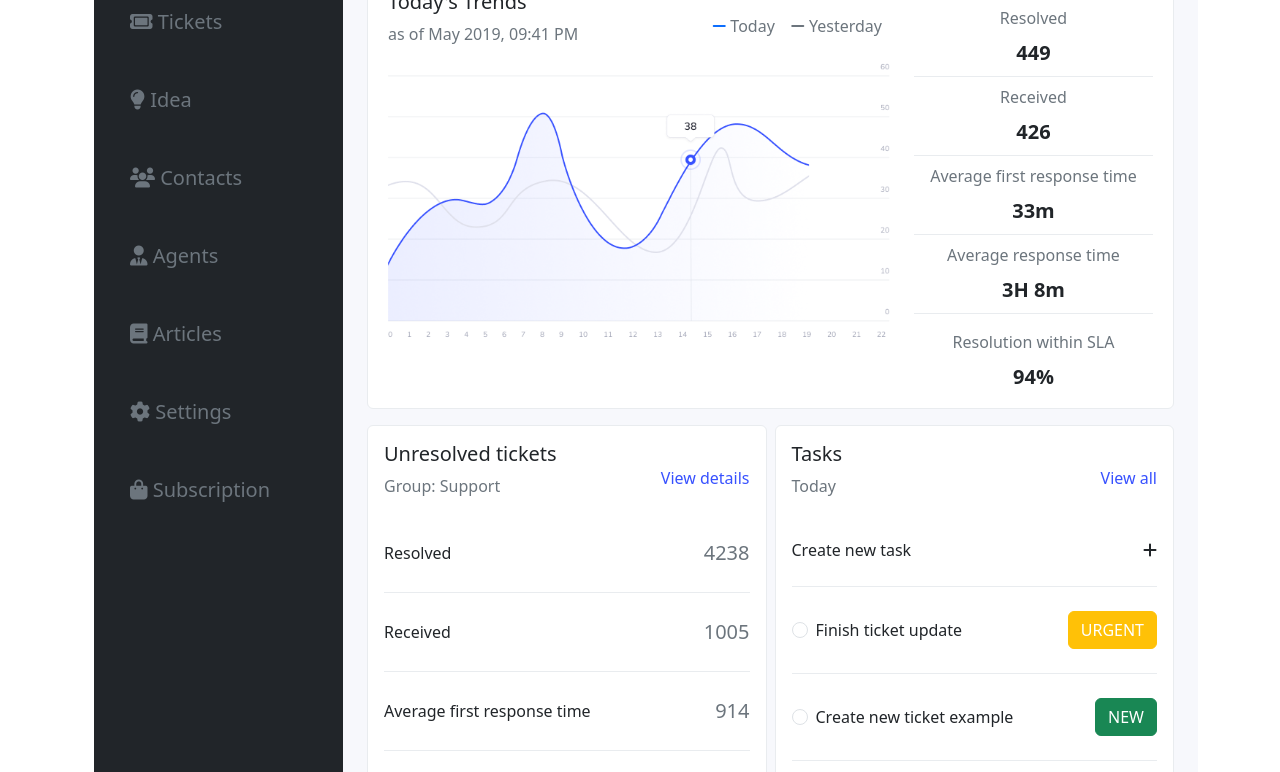
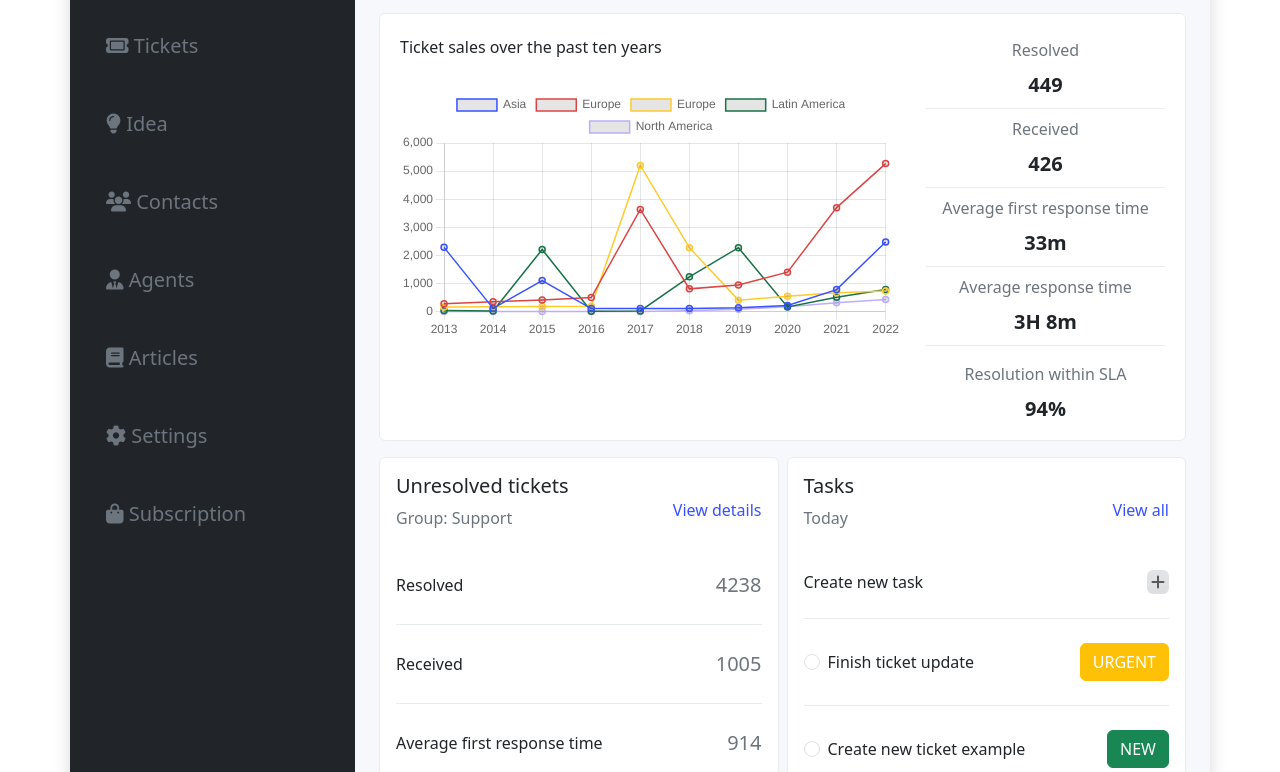
Before and after one commit to FrankieZzzzz/INM320SAA-Bootstrap, a website: page public/index.html in a window 1280 px wide. Shown: the part 247-1019 px from the top of the page. Drawn offline with nearby package versions, Linux system fonts and the light colour scheme.

Commit message:
Have fun with Chart.js

```diff
--- a/package.json
+++ b/package.json
@@ -17,6 +17,7 @@
     "sass": "^1.69.5"
   },
   "dependencies": {
-    "bootstrap": "^5.3.2"
+    "bootstrap": "^5.3.2",
+    "chart.js": "^4.4.0"
   }
 }
--- a/public/index.html
+++ b/public/index.html
@@ -13,10 +13,9 @@
   </head>
   <body>
     <main class="container">
-      <div class="row justify-content-center">
-
+      <div class="row my-lg-4 justify-content-around shadow">
         <!-- sidebar -->
-        <section class="row col-lg-3">
+        <section class="row col-lg-3 p-0">
           <!-- sidebar logo for desktop-->
           <div class="bg-dark">
             <div class="d-none d-lg-flex align-items-start p-4 px-3 mt-lg-4">
@@ -76,25 +75,24 @@
           </div>
         </section>
         <!-- all content except sidebar -->
-        <div class="row col-md-9 px-4" id="right_side_section">
+        <div class="row col-lg-9 px-4" id="right_side_section" >
           <header class="container py-4">
             <!-- mobile first header -->
             <section class="row">
               <div class="row align-items-center justify-content-between">
                 <!-- burger menu and title-->
-                <div class="col-2 d-lg-none">
+                <div class="col-2 d-lg-none p-0">
                   <button class="btn" type="button" data-bs-toggle="offcanvas" data-bs-target="#offcanvas" aria-controls="offcanvas">
                     <i class="fa-solid fa-bars fs-2"></i>
                   </button>
                 </div>
-                <h6 class="col-4 pt-3 fs-4 fs-lg-6">Overview</h6>
-                <div class="col-6 d-flex flex-row align-items-center justify-content-end">
+                <h6 class="col-4 pt-4 fs-4 fs-lg-6">Overview</h6>
+                <div class="col-6 d-flex flex-row align-items-center justify-content-end p-0">
                   <!-- search icon and notification -->
                   <div class="mx-3 border-end">
                     <img src="assets/images/search.png" alt="" class="px-3" />
                     <img src="assets/images/notification.png" alt="" class="pe-3" />
                   </div>
-
                   <!-- user icon -->
                   <img src="assets/images/photo.png" alt="" />
                 </div>
@@ -130,30 +128,17 @@
           <!-- second section for chat bar -->
           <section class="container my-3">
             <div class="row border border-light-subtle rounded px-2 bg-white">
-              <!-- ******************************** -->
-              <!-- question: why the section width is bigger than others -->
-              <div class="col-12 col-md-8">
-                <div class="d-flex align-items-center justify-content-between pt-3 pt-lg-2">
+              <div class="col-12 col-lg-8">
+                <div class="d-flex align-items-center justify-content-between py-4 pt-lg-4">
                   <div>
-                    <h3 class="fs-5">Today's Trends</h3>
-                    <p class="fs-6 text-secondary">as of May 2019, 09:41 PM</p>
-                  </div>
-                  <div class="d-flex text-secondary">
-                    <div class="px-2">
-                      <span><i class="fa-solid fa-minus text-primary"></i></span>
-                      <span class="fs-6">Today</span>
-                    </div>
-                    <div class="px-2">
-                      <span><i class="fa-solid fa-minus"></i></span>
-                      <span class="fs-6">Yesterday</span>
-                    </div>
+                    <h3 class="fs-6">Ticket sales over the past ten years</h3>
                   </div>
                 </div>
                 <!-- chat bar -->
-                <img src="assets/images/full graph.png" alt="" class="w-100" />
+                <canvas id="myChart"></canvas>
+                <!-- <img src="assets/images/full graph.png" alt="chart-graphic" class="w-100" /> -->
               </div>
-              <!-- ******************************** -->
-              <!-- question: How to make the border-start disppear on mobile but show on large window size -->
+
               <div class="col-12 col-lg-4 text-center mt-3">
                 <div class="border-bottom border-light-subtle py-2">
                   <div class="fs-6 text-secondary">Resolved</div>
@@ -176,8 +161,6 @@
                   <div class="pt-2 small-number font-weight">94%</div>
                 </div>
               </div>
-              <!-- find a time to install chart.js-->
-              <!-- <canvas id="myChart"></canvas> -->
             </div>
           </section>
           <!-- second section for Unresolved tickets and tasks-->
@@ -225,7 +208,7 @@
                 <div class="col-12">
                   <div class="border-bottom border-light-subtle py-4 d-flex align-items-center justify-content-between">
                     <div class="fs-6">Create new task</div>
-                    <i class="fa-solid fa-plus"></i>
+                    <i class="fa-solid fa-plus bg-secondary rounded-2 bg-gradient p-1 opacity-75" style="--bs-bg-opacity: .3;"></i>
                   </div>
                   <div class="border-bottom border-light-subtle py-4 d-flex align-items-center justify-content-between">
                     <div class="d-flex">
@@ -255,6 +238,52 @@
         </div>
       </div>
     </main>
-    <script src="https://cdn.jsdelivr.net/npm/bootstrap@5.3.2/dist/js/bootstrap.bundle.min.js" integrity="sha384-C6RzsynM9kWDrMNeT87bh95OGNyZPhcTNXj1NW7RuBCsyN/o0jlpcV8Qyq46cDfL" crossorigin="anonymous"></script>
+    <script src="https://cdn.jsdelivr.net/npm/chart.js"></script>
+    <script>
+     new Chart(document.getElementById("myChart"), {
+      type: 'line',
+      data: {
+        labels: [2013,2014,2015,2016,2017,2018,2019,2020,2021,2022],
+        datasets: [{
+            data: [2286,114,1106,106,107,111,133,221,783,2478],
+            label: "Asia",
+            borderColor: "#3751FF",
+            fill: false,
+            borderWidth: 1.5
+          }, {
+            data: [282,350,411,502,3635,809,947,1402,3700,5267],
+            label: "Europe",
+            borderColor: "#DC4444",
+            fill: false,
+            borderWidth: 1.5
+          }, {
+            data: [168,170,178,190,5203,2276,408,547,675,734],
+            label: "Europe",
+            borderColor: "#FFCA2B",
+            fill: false,
+            borderWidth: 1.5
+          }, {
+            data: [40,20,2210,16,24,1238,2274,167,508,784],
+            label: "Latin America",
+            borderColor: "#167347",
+            fill: false,
+            borderWidth: 1.5
+          }, {
+            data: [6,3,2,2,7,26,82,172,312,433],
+            label: "North America",
+            borderColor: "#BEADFA",
+            fill: false,
+            borderWidth: 1.5
+          }
+        ]
+      },
+      options: {
+        title: {
+          display: true,
+          text: 'World population per region (in millions)'
+        }
+      }
+});
+    </script>
   </body>
 </html>
--- a/src/scss/style.scss
+++ b/src/scss/style.scss
@@ -6,11 +6,9 @@ $font-weight:bold;
 .number-font-size{
     font-size:$number-font-size ;
 }
-
 .blue-font{
     color: $blue-font;
 }
-
 .small-number{
     font-size:$small-number ;
 }
```
Also changed, not shown: 1 other file.
